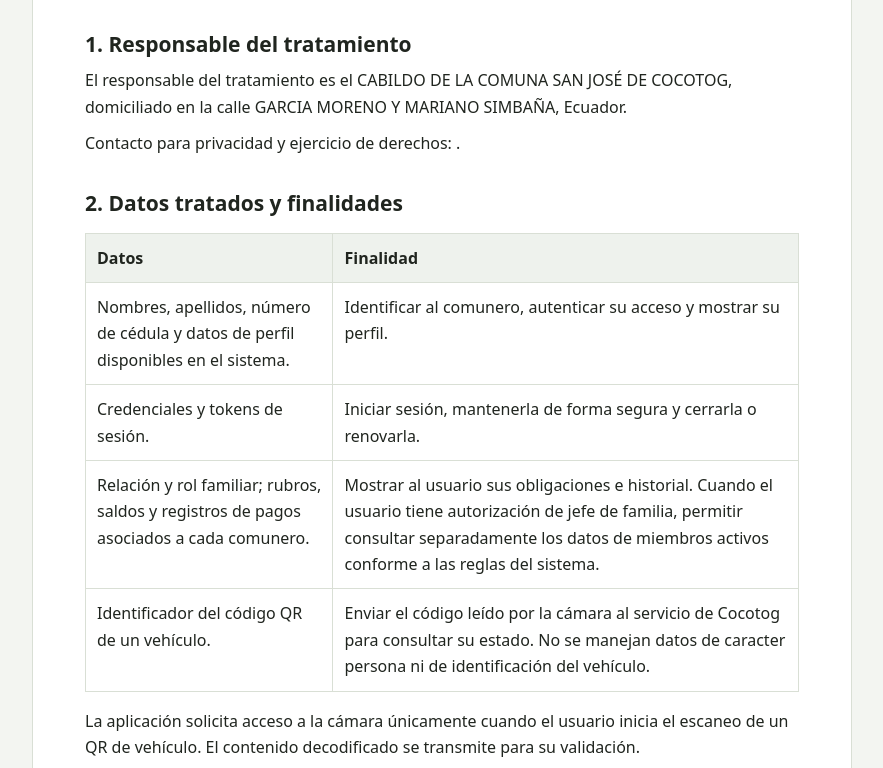
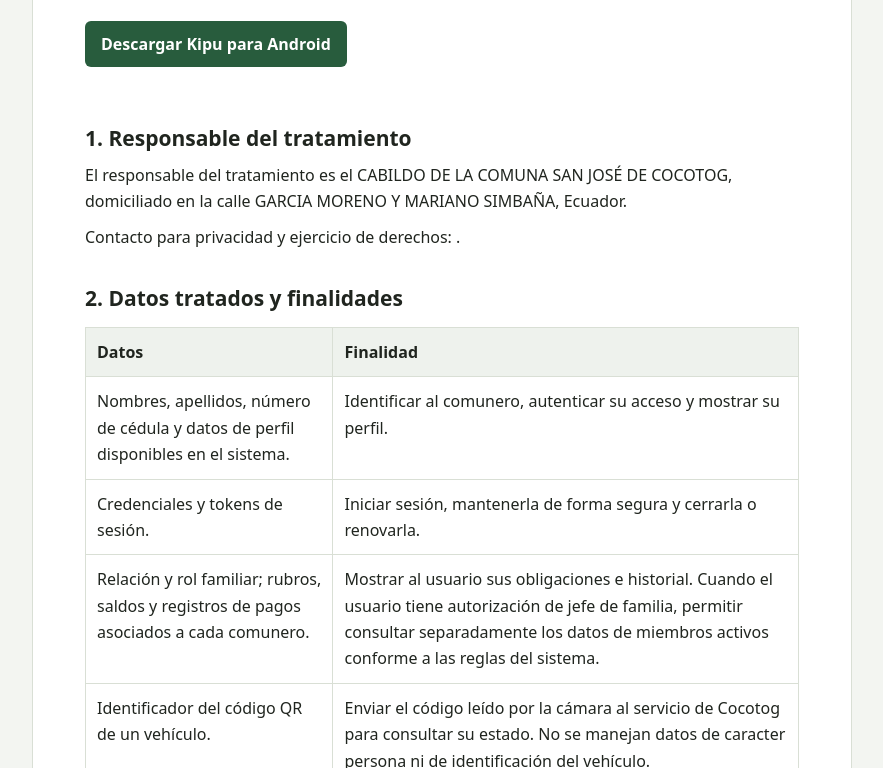
Before and after one commit to cabildococotog/cocotog-privacy, a plain HTML site: page index.html in a window 1280 px wide. Shown: the part 180-948 px from the top of the page, without its empty margins (198-1081 px from the left). Drawn offline with Linux system fonts and the light colour scheme.

Commit message:
Add Kipu Android download link
Co-authored-by: Copilot <223556219+Copilot@users.noreply.github.com>

```diff
--- a/index.html
+++ b/index.html
@@ -36,6 +36,17 @@
       h2 { margin: 34px 0 10px; font-size: 21px; }
       p, ul { margin: 10px 0; }
       .updated, .muted { color: var(--muted); }
+      .download {
+        display: inline-block;
+        margin: 14px 0 24px;
+        padding: 10px 16px;
+        border-radius: 6px;
+        background: var(--green);
+        color: #fff;
+        font-weight: 700;
+        text-decoration: none;
+      }
+      .download:hover { background: #1d472e; }
       .draft {
         margin: 24px 0;
         padding: 14px 16px;
@@ -58,6 +69,7 @@
     <main>
       <h1>Pol&iacute;tica de protección de datos</h1>
       <p class="muted">Aplicaci&oacute;n Kipu Comuna San José de Cocotog</p>
+      <a class="download" href="https://github.com/cabildococotog/cocotog-privacy/releases/latest/download/kipu.apk">Descargar Kipu para Android</a>
       <h2>1. Responsable del tratamiento</h2>
       <p>
         El responsable del tratamiento es el CABILDO DE LA COMUNA SAN JOSÉ DE COCOTOG, domiciliado en la calle GARCIA MORENO Y MARIANO SIMBAÑA</span>, Ecuador.
```
